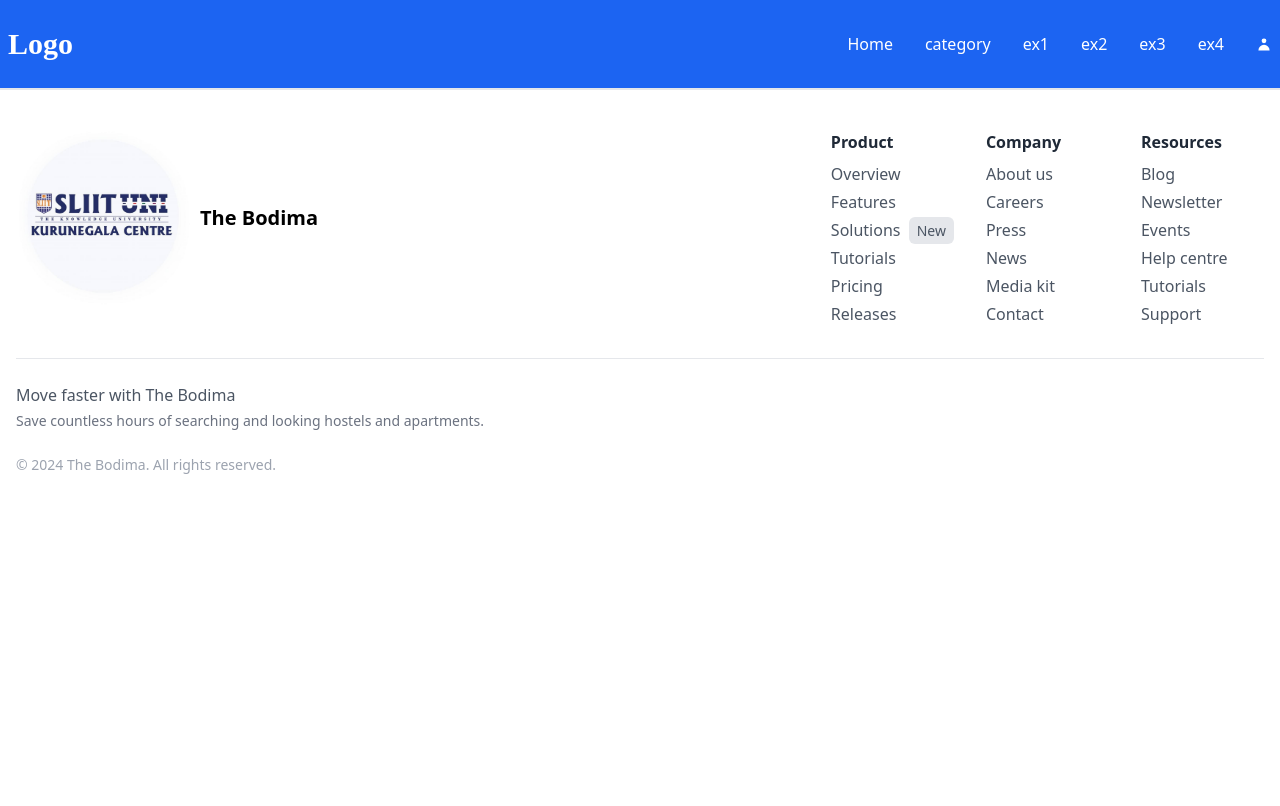
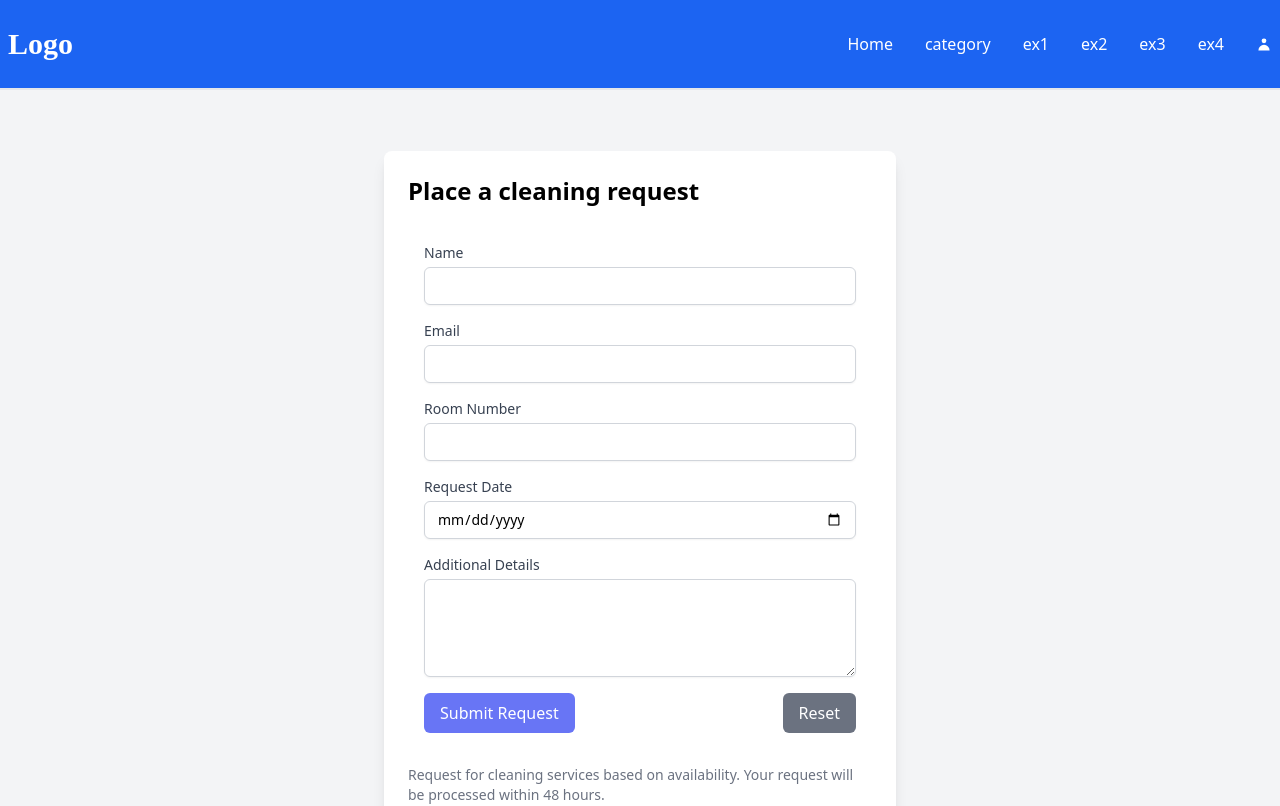
Before and after one commit to IT22102546/HostelManagement, a React (Vite) app in the folder Frontend/: page /dashboard/cleaning_request in a window 1280 px wide. Shown: the top 806 px of the page. Built offline with nearby package versions, Linux system fonts and the light colour scheme.

Commit message:
feat added request form

```diff
--- a/Frontend/src/App.jsx
+++ b/Frontend/src/App.jsx
@@ -1,36 +1,33 @@
-import React from 'react'
-import { BrowserRouter, Routes, Route } from 'react-router-dom';
-import Home from './Pages/Home';
-import SignIn from './Pages/SignIn';
-import SignUp from './Pages/SignUp';
-import Header from './Components/Header';
-import DashBoard from './Pages/DashBoard';
-import PrivateRoute from './Components/PrivateRoute';
-import OnlyAdminPrivateRoute from './Components/OnlyAdminPrivateRoute';
-import Footer from './Components/Footer';
-
-
+import React from "react";
+import { BrowserRouter, Routes, Route } from "react-router-dom";
+import Home from "./Pages/Home";
+import SignIn from "./Pages/SignIn";
+import SignUp from "./Pages/SignUp";
+import Header from "./Components/Header";
+import DashBoard from "./Pages/DashBoard";
+import PrivateRoute from "./Components/PrivateRoute";
+import OnlyAdminPrivateRoute from "./Components/OnlyAdminPrivateRoute";
+import Footer from "./Components/Footer";
+import CleaningRequestForm from "./Pages/CleanRequestForm";
 
 export default function App() {
   return (
     <BrowserRouter>
-      <Header/>
+      <Header />
       <Routes>
-        <Route path="/" element={<Home/>}/>
-        <Route path="/sign-in" element={<SignIn/>}/>
-        <Route path="/sign-up" element={<SignUp/>}/>
+        <Route path="/" element={<Home />} />
+        <Route path="/sign-in" element={<SignIn />} />
+        <Route path="/sign-up" element={<SignUp />} />
 
+        <Route element={<PrivateRoute />} />
+        <Route path="/dashboard" element={<DashBoard />} />
+        <Route />
 
-        <Route element={<PrivateRoute/>}/>
-          <Route path="/dashboard" element={<DashBoard/>}/>
-        <Route/>
+        <Route element={<OnlyAdminPrivateRoute />}></Route>
 
-        <Route element={<OnlyAdminPrivateRoute/>}>
-
-        </Route>
-
+        <Route path="/dashboard/cleaning_request" element={<CleaningRequestForm />} />
       </Routes>
-      <Footer/>
+      <Footer />
     </BrowserRouter>
-  )
+  );
 }
--- /dev/null
+++ b/Frontend/src/Components/DashRequests.jsx
@@ -0,0 +1,60 @@
+import React from "react";
+import { Link } from "react-router-dom";
+
+export default function DashRequests() {
+  return (
+    <>
+      <div className="w-full ">
+        <div className="flex flex-wrap gap-10 justify-evenly">
+          {/* Gross Revenue Card */}
+          <div className="p-12 bg-white rounded-lg shadow-md">
+            <div className="text-gray-500">Gross Revenue</div>
+            <div className="text-3xl font-bold">$2,480.32</div>
+            <div className="flex items-center text-green-500 mt-2">
+              <span className="mr-1">&#x2191; 2.15%</span>
+            </div>
+            <div className="text-sm text-gray-400">
+              From Jan 01, 2024 - March 30, 2024
+            </div>
+          </div>
+
+          <div className="p-12 bg-white rounded-lg shadow-md">
+            <div className="text-gray-500">Gross Revenue</div>
+            <div className="text-3xl font-bold">$2,480.32</div>
+            <div className="flex items-center text-green-500 mt-2">
+              <span className="mr-1">&#x2191; 2.15%</span>
+            </div>
+            <div className="text-sm text-gray-400">
+              From Jan 01, 2024 - March 30, 2024
+            </div>
+          </div>
+
+          <div className="p-12 bg-white rounded-lg shadow-md">
+            <div className="text-gray-500">Gross Revenue</div>
+            <div className="text-3xl font-bold">$2,480.32</div>
+            <div className="flex items-center text-green-500 mt-2">
+              <span className="mr-1">&#x2191; 2.15%</span>
+            </div>
+            <div className="text-sm text-gray-400">
+              From Jan 01, 2024 - March 30, 2024
+            </div>
+          </div>
+        </div>
+
+        <div className="ml-16 mt-5 ">
+          <Link to="cleaning_request">
+            <button className="bg-blue-600 text-white hover:bg-blue-700 p-3 rounded-lg">
+              Put a cleaning Request
+            </button>
+          </Link>
+
+            <button className="bg-blue-600 text-white hover:bg-blue-700 p-3 rounded-lg ml-10">
+              Generate Report
+            </button>
+
+        </div>
+
+      </div>
+    </>
+  );
+}
--- a/Frontend/src/Components/Footer.jsx
+++ b/Frontend/src/Components/Footer.jsx
@@ -1,4 +1,3 @@
-import React from 'react';
 
 const Footer = () => {
   return (
--- /dev/null
+++ b/Frontend/src/Pages/CleanRequestForm.jsx
@@ -0,0 +1,135 @@
+import React, { useState } from 'react';
+
+const CleaningRequestForm = () => {
+  const [formData, setFormData] = useState({
+    name: '',
+    email: '',
+    roomNumber: '',
+    date: '',
+    additionalDetails: '',
+  });
+
+  const handleChange = (e) => {
+    const { name, value } = e.target;
+    setFormData({ ...formData, [name]: value });
+  };
+
+  const handleSubmit = (e) => {
+    e.preventDefault();
+    console.log(formData);
+    // Handle form submission (e.g., send data to the backend)
+  };
+
+  return (
+    <div className="min-h-screen flex items-center justify-center bg-gray-100">
+      <div className="bg-white p-6 rounded-lg shadow-lg w-full max-w-lg">
+        <h2 className="text-2xl font-semibold mb-4 font-sans">Place a cleaning request</h2>
+
+        <form onSubmit={handleSubmit} className="space-y-4 p-4 mt-5">
+          {/* Name */}
+          <div>
+            <label htmlFor="name" className="block text-sm font-medium text-gray-700">
+              Name
+            </label>
+            <input
+              type="text"
+              id="name"
+              name="name"
+              value={formData.name}
+              onChange={handleChange}
+              className="mt-1 block w-full rounded-md border-gray-300 shadow-sm focus:border-indigo-500 focus:ring-indigo-500 sm:text-sm"
+              required
+            />
+          </div>
+
+          {/* Email */}
+          <div>
+            <label htmlFor="email" className="block text-sm font-medium text-gray-700">
+              Email
+            </label>
+            <input
+              type="email"
+              id="email"
+              name="email"
+              value={formData.email}
+              onChange={handleChange}
+              className="mt-1 block w-full rounded-md border-gray-300 shadow-sm focus:border-indigo-500 focus:ring-indigo-500 sm:text-sm"
+              required
+            />
+          </div>
+
+          {/* Room Number */}
+          <div>
+            <label htmlFor="roomNumber" className="block text-sm font-medium text-gray-700">
+              Room Number
+            </label>
+            <input
+              type="text"
+              id="roomNumber"
+              name="roomNumber"
+              value={formData.roomNumber}
+              onChange={handleChange}
+              className="mt-1 block w-full rounded-md border-gray-300 shadow-sm focus:border-indigo-500 focus:ring-indigo-500 sm:text-sm"
+              required
+            />
+          </div>
+
+          {/* Date */}
+          <div>
+            <label htmlFor="date" className="block text-sm font-medium text-gray-700">
+              Request Date
+            </label>
+            <input
+              type="date"
+              id="date"
+              name="date"
+              value={formData.date}
+              onChange={handleChange}
+              className="mt-1 block w-full rounded-md border-gray-300 shadow-sm focus:border-indigo-500 focus:ring-indigo-500 sm:text-sm"
+              required
+            />
+          </div>
+
+          {/* Additional Details */}
+          <div>
+            <label htmlFor="additionalDetails" className="block text-sm font-medium text-gray-700">
+              Additional Details
+            </label>
+            <textarea
+              id="additionalDetails"
+              name="additionalDetails"
+              value={formData.additionalDetails}
+              onChange={handleChange}
+              className="mt-1 block w-full rounded-md border-gray-300 shadow-sm focus:border-indigo-500 focus:ring-indigo-500 sm:text-sm"
+              rows="4"
+            ></textarea>
+          </div>
+
+          {/* Submit Button */}
+          <div className="flex justify-between items-center">
+            <button
+              type="submit"
+              className="bg-indigo-500 text-white px-4 py-2 rounded-md hover:bg-indigo-600"
+            >
+              Submit Request
+            </button>
+            <button
+              type="button"
+              className="bg-gray-500 text-white px-4 py-2 rounded-md hover:bg-gray-600"
+              onClick={() => setFormData({ name: '', email: '', roomNumber: '', date: '', additionalDetails: '' })}
+            >
+              Reset
+            </button>
+          </div>
+        </form>
+
+        {/* Payment Link Info (Optional Based on UI) */}
+        <p className="text-sm text-gray-500 mt-4">
+          Request for cleaning services based on availability. Your request will be processed within 48 hours.
+        </p>
+      </div>
+    </div>
+  );
+};
+
+export default CleaningRequestForm;
--- a/Frontend/src/Pages/DashBoard.jsx
+++ b/Frontend/src/Pages/DashBoard.jsx
@@ -3,6 +3,8 @@ import { useLocation } from "react-router-dom";
 import DashSideBar from "../Components/DashSideBar";
 import DashProfile from "../Components/DashProfile";
 import DashUsers from "../Components/DashUsers";
+import DashCleanRequests from "../Components/DashRequests";
+import DashRequests from "../Components/DashRequests";
 
 
 
@@ -29,6 +31,7 @@ export default function DashBoard() {
       </div>
       {tab==='profile' && <DashProfile/>}
       {tab === 'users' && <DashUsers/>}
+      {tab === 'requests' && <DashRequests/>}
 
 
       {/*
--- /dev/null
+++ b/Frontend/src/Pages/RequestSuccessPage.jsx
@@ -0,0 +1,7 @@
+import React from 'react'
+
+export default function RequestSuccessPage() {
+  return (
+    <div>RequestSuccessPage</div>
+  )
+}
```
Also changed, not shown: Frontend/src/Components/DashSideBar.jsx (+31 -20 lines).
